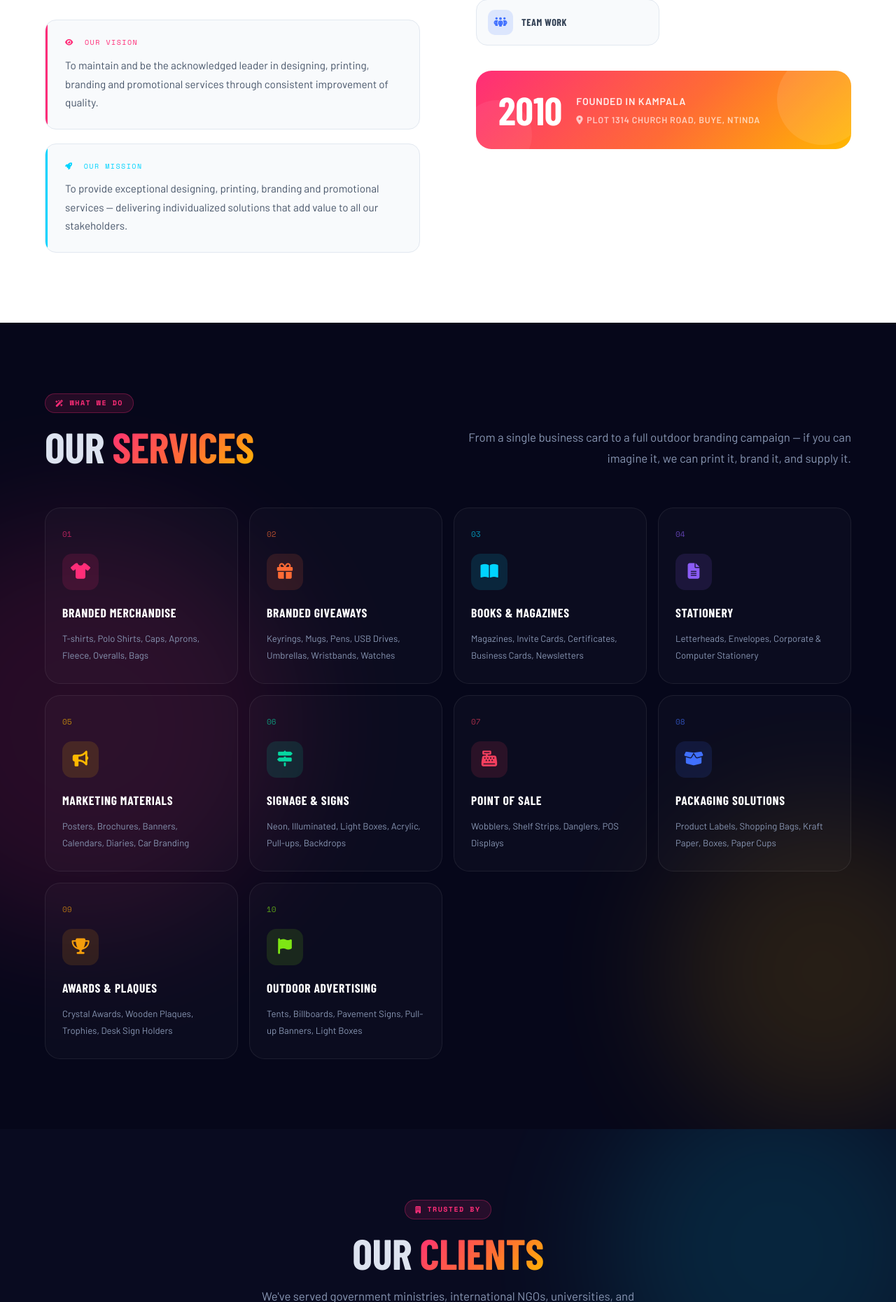
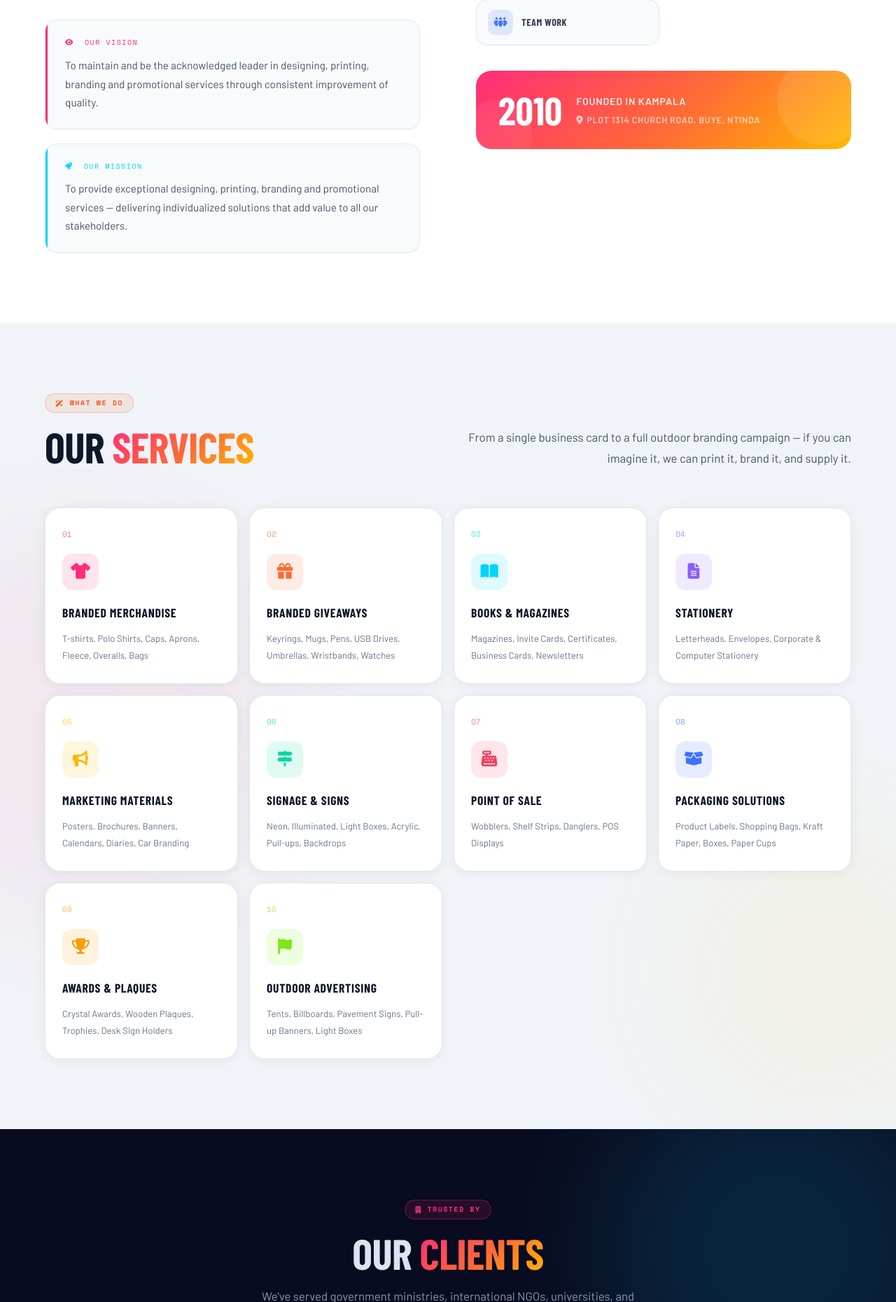
Before and after one commit to SAVIOUR26/ambozy-website, a PHP site: page / in a window 1280 px wide. Shown: the part 1199-3059 px from the top of the page at 70% size. Run offline with PHP 8.4, Linux system fonts and the light colour scheme; some web fonts are replaced.

Commit message:
Services section: light theme redesign
- Background: dark ink → clean #f0f4f8 light grey-white
- Cards: white background, #e2e8f0 border, soft shadow at rest
- Hover: each card's accent color drives a vivid colored shadow
- Card titles: white → deep navy #0f172a
- Card body text: dim grey → readable #64748b slate
- Tag pill: cyan-glow → orange brand color (matches brand identity)
- Section heading / subtext scoped to dark on light bg
- Blobs reduced to 6% opacity so they remain decorative without bleeding on white

https://claude.ai/code/session_01UP1ubhUmLB1TNLFzu6hUwm

```diff
--- a/assets/css/main.css
+++ b/assets/css/main.css
@@ -546,10 +546,10 @@ button { border: none; cursor: pointer; font-family: inherit; background: none;
 }
 
 /* ── SERVICES ───────────────────────────────────────────── */
-.services { background: var(--ink); }
+.services { background: #f0f4f8; }
 
-.services .blob:nth-child(1) { width: 600px; height: 600px; left: -180px; top: 50%; transform: translateY(-50%); }
-.services .blob:nth-child(2) { width: 450px; height: 450px; right: -120px; bottom: 0; }
+.services .blob:nth-child(1) { width: 600px; height: 600px; left: -180px; top: 50%; transform: translateY(-50%); opacity: 0.06; }
+.services .blob:nth-child(2) { width: 450px; height: 450px; right: -120px; bottom: 0; opacity: 0.06; }
 
 .services__header {
   position: relative; z-index: 1;
@@ -623,6 +623,25 @@ button { border: none; cursor: pointer; font-family: inherit; background: none;
   transform: translateX(-8px); transition: var(--ease);
 }
 .service-card:hover .service-card__arrow { opacity: 1; transform: translateX(0); }
+
+/* ── Services: light-theme overrides ── */
+.services .tag--cool {
+  background: rgba(241,94,36,0.10);
+  color: #F15E24;
+  border-color: rgba(241,94,36,0.28);
+}
+.services .section-title { color: #0f172a; }
+.services .section-sub   { color: #475569; }
+.services .service-card {
+  background: #ffffff;
+  border-color: #e2e8f0;
+  box-shadow: 0 2px 16px rgba(0,0,0,0.06);
+}
+.services .service-card:hover {
+  box-shadow: 0 20px 52px rgba(var(--cr),0.14), 0 2px 8px rgba(0,0,0,0.06);
+}
+.services .service-card__title { color: #0f172a; }
+.services .service-card__items { color: #64748b; }
 
 /* ── CLIENTS ────────────────────────────────────────────── */
 .clients { background: var(--ink-2); }
```
